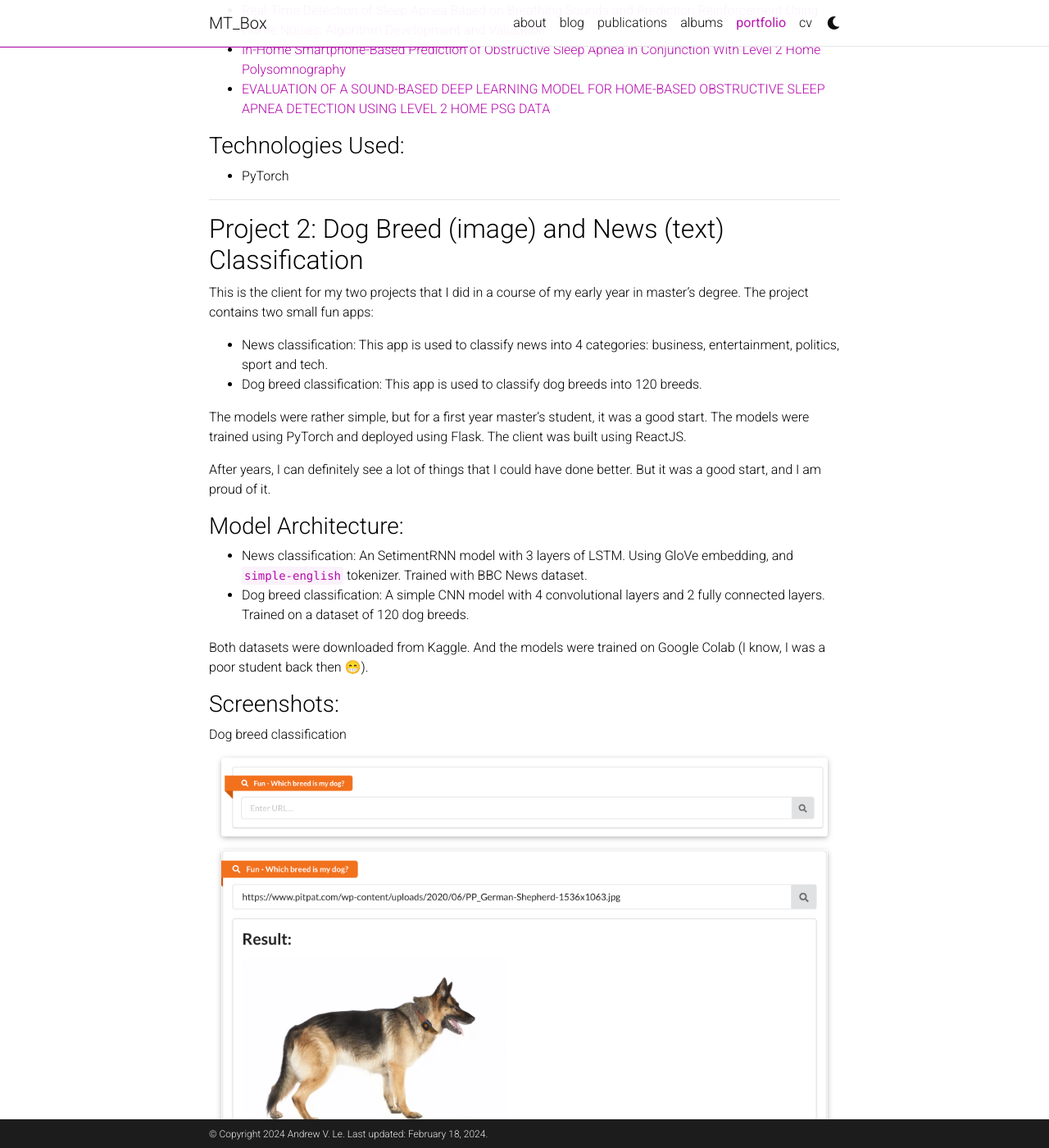
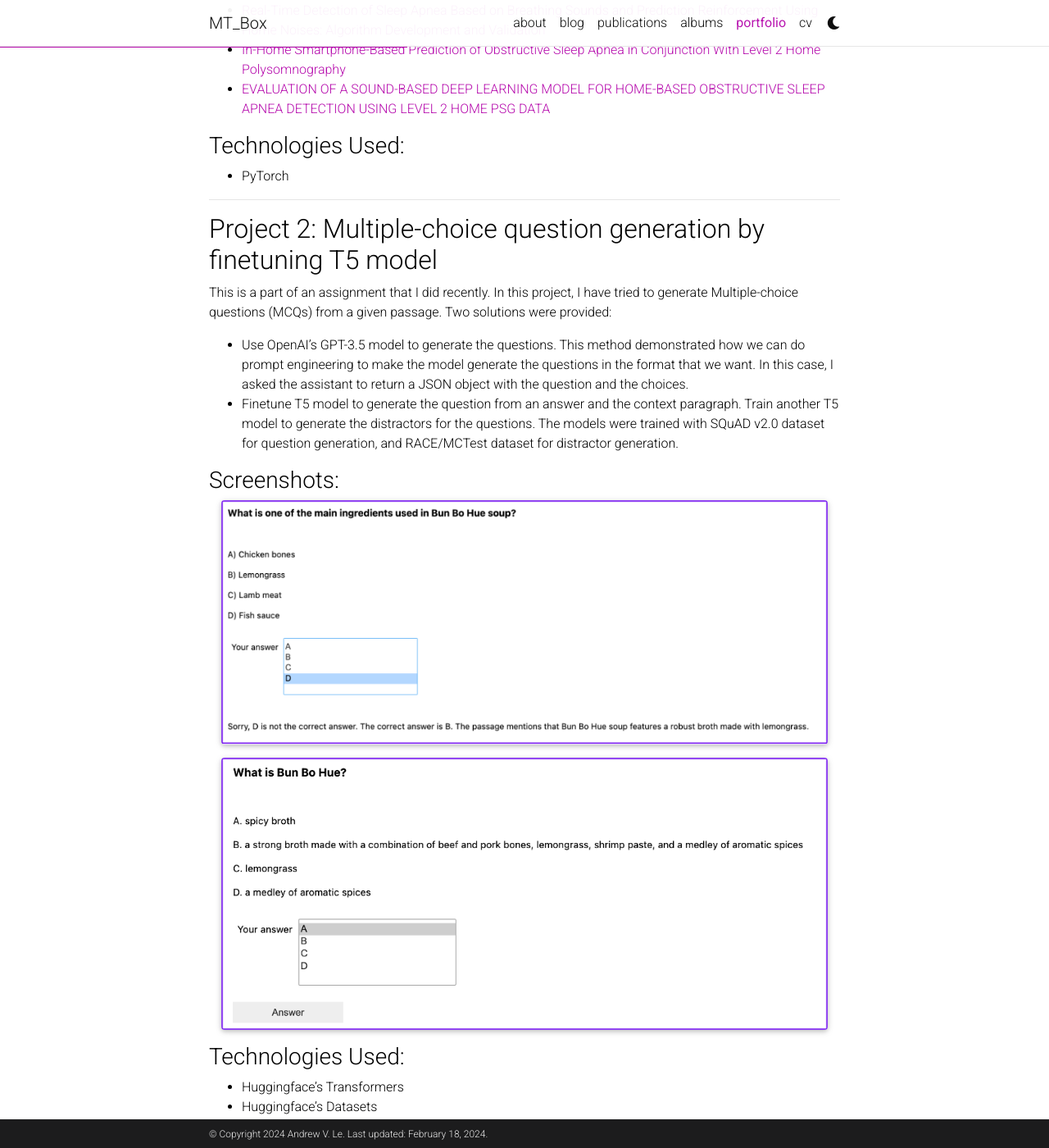
Before and after one commit to levulinh/levulinh.github.io, a Jekyll site: the page built from _pages/drewfolio.md, in a window 1280 px wide and 1400 px high, scrolled down 4637 px. Shown: the whole window at 82% size. Built offline with Jekyll 4.4.1, drawn with Linux system fonts in a browser that asks for light colours; full-size pictures stand in for the smaller copies a plugin makes; comment, search, counter and statistics services are not loaded; a style sheet for code colours, icons or effects is not loaded; some of the changed text lies outside the part shown.

Commit message:
Add project 2: Multiple-choice question generation using T5 model

```diff
--- a/_pages/drewfolio.md
+++ b/_pages/drewfolio.md
@@ -133,7 +133,36 @@ Due to the limitation of what I can expose, the only thing that I can provide is
 
 ---
 
-## Project 2: Dog Breed (image) and News (text) Classification
+## Project 2: Multiple-choice question generation by finetuning T5 model
+
+This is a part of an assignment that I did recently. In this project, I have tried to generate Multiple-choice questions (MCQs) from a given passage. Two solutions were provided:
+- Use OpenAI's GPT-3.5 model to generate the questions. This method demonstrated how we can do prompt engineering to make the model generate the questions in the format that we want. In this case, I asked the assistant to return a JSON object with the question and the choices.
+- Finetune T5 model to generate the question from an answer and the context paragraph. Train another T5 model to generate the distractors for the questions. The models were trained with SQuAD v2.0 dataset for question generation, and RACE/MCTest dataset for distractor generation.
+
+### Screenshots:
+
+<div>
+    <div class="col-sm mt-3 mt-md-0">
+        {% include figure.html path="assets/img/portfolio/mcq_gen_1.png" title="MCQ generated by GPT3.5" class="img-fluid rounded z-depth-1" zoomable=true %}
+    </div>
+    <div class="col-sm mt-3 mt-md-0">
+        {% include figure.html path="assets/img/portfolio/mcq_gen_0.png" title="MCQ generated by T5 finetuned" class="img-fluid rounded z-depth-1" zoomable=true %}
+    </div>
+</div>
+
+### Technologies Used:
+- Huggingface's Transformers
+- Huggingface's Datasets
+- OpenAI's GPT-3.5
+
+### Repository:
+
+The detail implementation can be found in the repository.
+{% include repository/repo.html repository="levulinh/MCQ-generation" %}
+
+---
+
+## Project 3: Dog Breed (image) and News (text) Classification
 
 This is the client for my two projects that I did in a course of my early year in master's degree. The project contains two small fun apps:
 - News classification: This app is used to classify news into 4 categories: business, entertainment, politics, sport and tech.
@@ -233,7 +262,7 @@ This is a WIP project that I have been working on for a while. It is a simple ap
 
 ---
 
-## Project 4: King's beat - the game 👾
+## Project 5: King's beat - the game 👾
 
 Did I say I am so so so into games? 🎮 Playing them, making them, even this page's favicon is a game icon. This is a project that I tried a few months ago, just to try out the Godot game engine. It was a fun experience, and I learned a lot about game development.
 
```
Also changed, not shown: other parts of _pages/drewfolio.md (+1 -1 lines), assets/img/portfolio/mcq_gen_0.png (added), assets/img/portfolio/mcq_gen_1.png (added).
